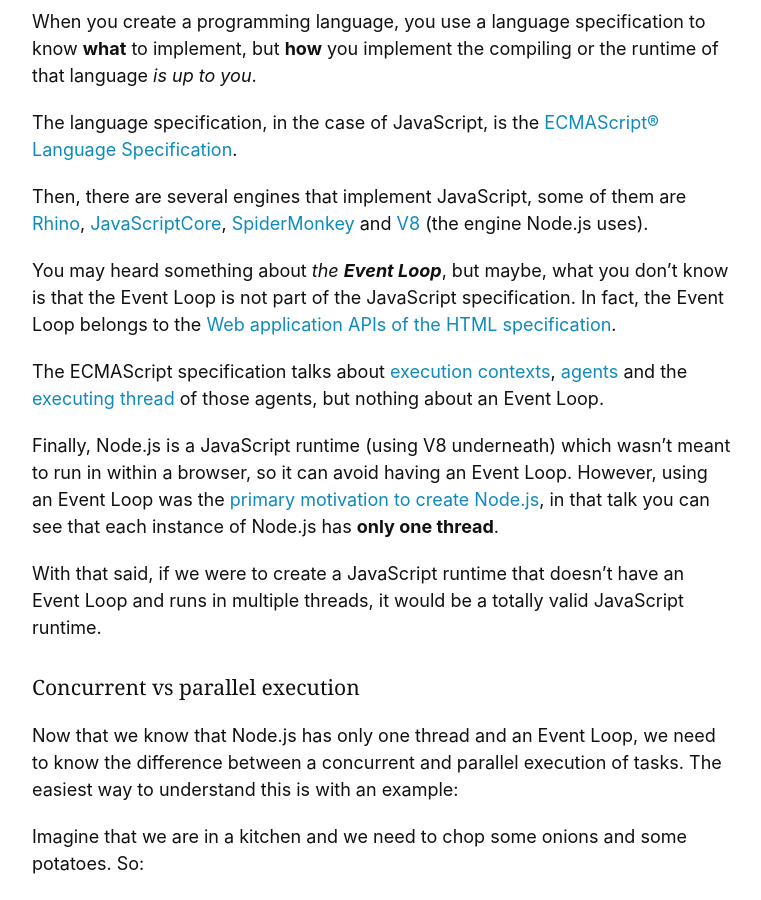
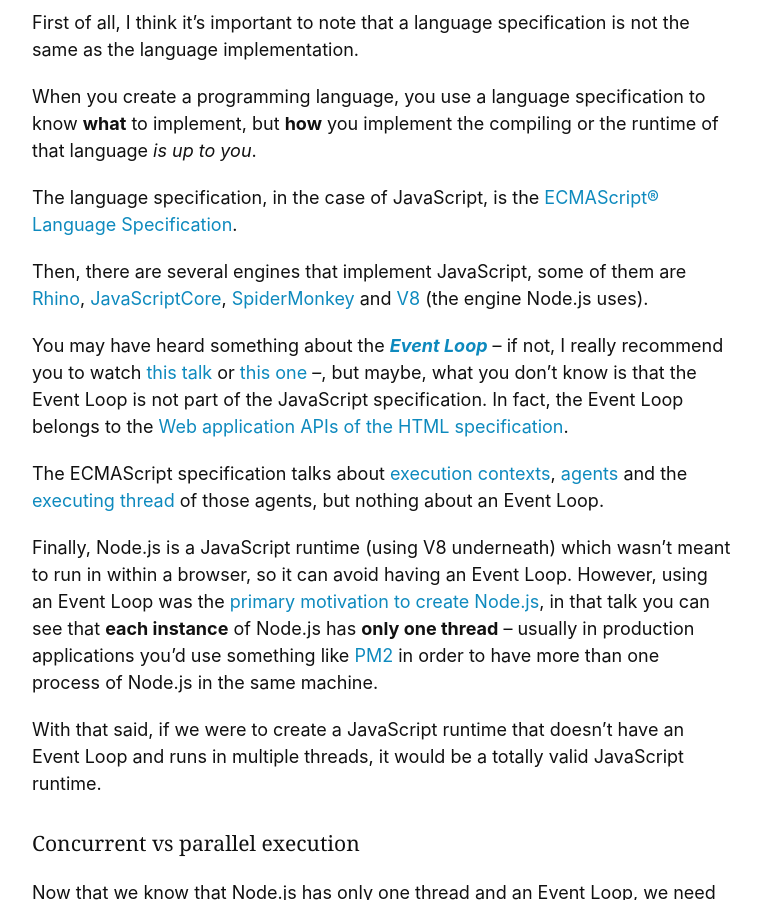
Before and after one commit to emibloque/emibloque, a Jekyll site: the page built from _posts/2020-04-10-the-main-threat-of-a-single-thread.md, in a window 1280 px wide and 900 px high, scrolled down 1324 px. Shown: the whole window, without its empty margins (258-1019 px from the left). Built offline with Jekyll 4.4.1, drawn with Linux system fonts in a browser that asks for light colours; some of the changed text lies outside the part shown.

Commit message:
Add Child Process and review notes from @reneses

```diff
--- a/_posts/2020-04-10-the-main-threat-of-a-single-thread.md
+++ b/_posts/2020-04-10-the-main-threat-of-a-single-thread.md
@@ -14,6 +14,8 @@ When doing interviews with Node.js candidates at [The Cocktail](https://the-cock
 
 {% highlight javascript %}
 function longTask() {
+  // Imaging a task like processing each pixel of a very large image
+  // or sorting a large array
   for (let i = 0; i <= 10_000_000_000; i++) {}
 }
 
@@ -44,11 +46,11 @@ The language specification, in the case of JavaScript, is the [ECMAScript® Lang
 
 Then, there are several engines that implement JavaScript, some of them are [Rhino](https://developer.mozilla.org/en-US/docs/Mozilla/Projects/Rhino){:target="\_blank"}, [JavaScriptCore](https://developer.apple.com/documentation/javascriptcore){:target="\_blank"}, [SpiderMonkey](https://developer.mozilla.org/en-US/docs/Mozilla/Projects/SpiderMonkey){:target="\_blank"} and [V8](https://v8.dev/){:target="\_blank"} (the engine Node.js uses).
 
-You may heard something about _the **Event Loop**_, but maybe, what you don't know is that the Event Loop is not part of the JavaScript specification. In fact, the Event Loop belongs to the [Web application APIs of the HTML specification](https://html.spec.whatwg.org/multipage/webappapis.html#event-loops){:target="\_blank"}.
+You may have heard something about the [_**Event Loop**_](https://developer.mozilla.org/en-US/docs/Web/JavaScript/EventLoop){:target="\_blank"} – if not, I really recommend you to watch [this talk](https://www.youtube.com/watch?v=cCOL7MC4Pl0){:target="\_blank"} or [this one](https://www.youtube.com/watch?v=8aGhZQkoFbQ){:target="\_blank"} –, but maybe, what you don't know is that the Event Loop is not part of the JavaScript specification. In fact, the Event Loop belongs to the [Web application APIs of the HTML specification](https://html.spec.whatwg.org/multipage/webappapis.html#event-loops){:target="\_blank"}.
 
 The ECMAScript specification talks about [execution contexts](https://tc39.es/ecma262/#sec-execution-contexts){:target="\_blank"}, [agents](https://tc39.es/ecma262/#sec-agents){:target="\_blank"} and the [executing thread](https://tc39.es/ecma262/#executing-thread){:target="\_blank"} of those agents, but nothing about an Event Loop.
 
-Finally, Node.js is a JavaScript runtime (using V8 underneath) which wasn't meant to run in within a browser, so it can avoid having an Event Loop. However, using an Event Loop was the [primary motivation to create Node.js](https://www.youtube.com/watch?v=F6k8lTrAE2g){:target="\_blank"}, in that talk you can see that each instance of Node.js has **only one thread**.
+Finally, Node.js is a JavaScript runtime (using V8 underneath) which wasn't meant to run in within a browser, so it can avoid having an Event Loop. However, using an Event Loop was the [primary motivation to create Node.js](https://www.youtube.com/watch?v=F6k8lTrAE2g){:target="\_blank"}, in that talk you can see that **each instance** of Node.js has **only one thread** – usually in production applications you'd use something like [PM2](https://pm2.keymetrics.io/){:target="\_blank"} in order to have more than one process of Node.js in the same machine.
 
 With that said, if we were to create a JavaScript runtime that doesn't have an Event Loop and runs in multiple threads, it would be a totally valid JavaScript runtime.
 
@@ -61,7 +63,7 @@ Imagine that we are in a kitchen and we need to chop some onions and some potato
 - In a **concurrent** execution, I chop some onions, then some potatoes, then again some onions, then some potatoes, and so forth. In no particular order.
 - In a **parallel** execution, I chop all the onions and **another person** chops all the potatoes, at the same time.
 
-In summary, for a concurrent execution to be parallel, it needs more than one unit of _processing_ (or _chopping_ in this example 😂). So, if our runtime only uses **one thread** to run our code, it can never be parallel.
+In summary, for a concurrent execution to be parallel, it needs more than one unit of _processing_ – or _chopping_ in this example 😂. So, if our runtime only uses **one thread** to run our code, it can never be parallel.
 
 ### Run-to-completion scheduling
 
@@ -79,7 +81,7 @@ Both have benefits and downsides:
 
 Erlang, for instance, uses _preemptive_ scheduling, and as you may guess from the question, Node.js uses _run-to-completion_ scheduling.
 
-We could achieve some kind of _preemptive_ scheduling in Node.js using [_task partitioning_](https://nodejs.org/en/docs/guides/dont-block-the-event-loop/#partitioning){:target="\_blank"}, but it may not be a wise idea.
+We could achieve some kind of _preemptive_ scheduling in Node.js using [_task partitioning_](https://nodejs.org/en/docs/guides/dont-block-the-event-loop/#partitioning){:target="\_blank"}, but that would make your code a lot harder to read.
 
 ### Synchronous vs asynchronous
 
@@ -224,8 +226,10 @@ For example, the main server will have the following code:
 {% highlight javascript %}
 app.get('/foo', () => {
   console.log('Request received')
+  // We don't await this call in order to avoid
+  // keeping open user connections waiting for a result
   https.get('https://another-service/longTask')
-  console.log('Request finished')
+  console.log('Request finished but task still running')
 })
 {% endhighlight %}
 
@@ -233,11 +237,15 @@ The server that will be blocked will be `another-service` (which we can scale as
 
 Note that we can use a message queue to communicate between services or background jobs, it is up to you.
 
+> Use Node.js Child Process
+
+This approach, with its benefits and downsides, is really well explained [here](https://nodejs.org/en/docs/guides/dont-block-the-event-loop/#offloading){:target="\_blank"}.
+
 > Using Node.js Worker threads
 
 Ok, fine, I've hidden some information about Node.js threads 🙈. Since `v10.5.0` of Node.js we can use what is called [Worker threads](https://nodejs.org/api/worker_threads.html){:target="\_blank"}, in browsers we have something similar called [WebWorkers](https://developer.mozilla.org/en-US/docs/Web/API/Web_Workers_API/Using_web_workers){:target="\_blank"}.
 
-Using a worker thread, we can offload the execution of this task to another process within the same machine.
+Using a worker thread, we can offload the execution of this task to another thread (sharing memory space) within the same machine.
 
 ## Final thoughts
 
```
Also changed, not shown: other parts of _posts/2020-04-10-the-main-threat-of-a-single-thread.md (+1 -1 lines).
